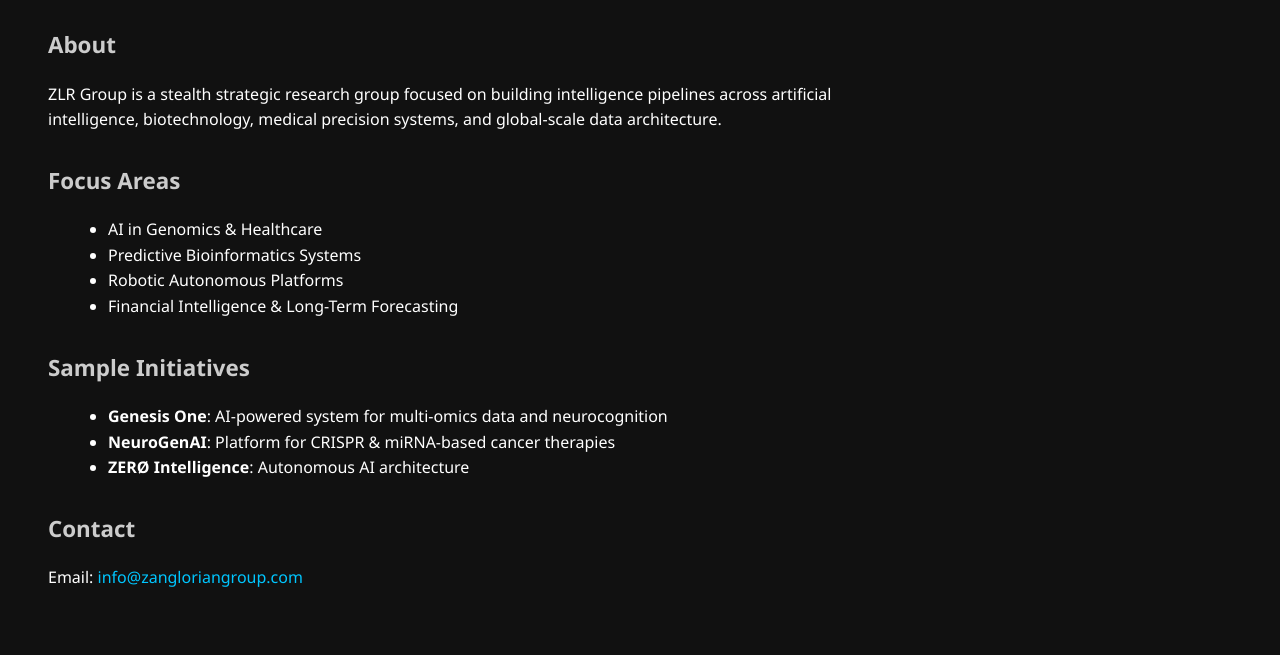
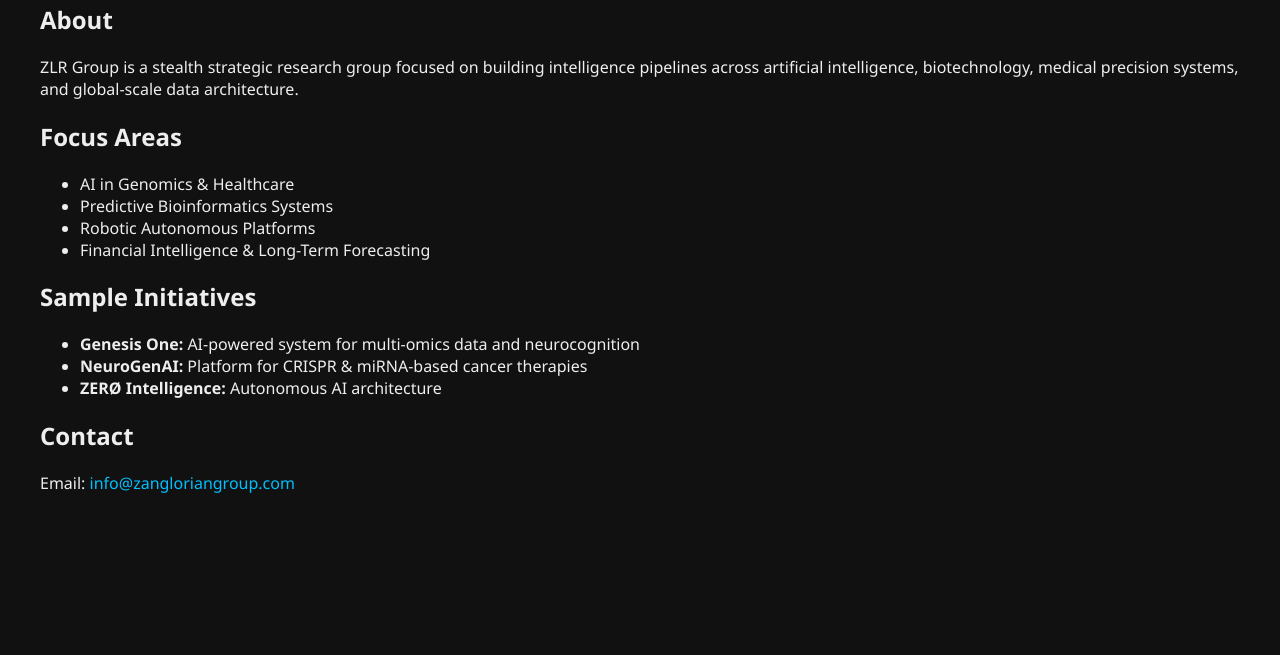
Before and after one commit to arashzangeneh/zlr-site, a plain HTML site: page index.html in a window 1280 px wide. Shown: the part 165-820 px from the top of the page. Drawn offline with Linux system fonts and the light colour scheme.

Commit message:
Update index.html

```diff
--- a/index.html
+++ b/index.html
@@ -4,54 +4,35 @@
   <meta charset="UTF-8" />
   <meta name="viewport" content="width=device-width, initial-scale=1.0" />
   <title>ZLR Group</title>
-  <meta name="description" content="Strategic Intelligence, Artificial Intelligence, Global Vision" />
+  <style>
+    body {
+      margin: 0;
+      padding: 40px;
+      background-color: #111;
+      color: #eee;
+      font-family: 'Segoe UI', Tahoma, Geneva, Verdana, sans-serif;
+    }
+    h1 {
+      color: #fff;
+    }
+    a {
+      color: #00bfff;
+      text-decoration: none;
+    }
+  </style>
 
-  <!-- Google Analytics (debug_mode فعال) -->
+  <!-- Google Tag (gtag.js) -->
   <script async src="https://www.googletagmanager.com/gtag/js?id=G-QJW3ZJ5X25"></script>
   <script>
     window.dataLayer = window.dataLayer || [];
-    function gtag(){dataLayer.push(arguments);}
+    function gtag(){ dataLayer.push(arguments); }
     gtag('js', new Date());
-    gtag('config', 'G-QJW3ZJ5X25', {
-      debug_mode: true
-    });
+    gtag('config', 'G-QJW3ZJ5X25');
   </script>
 
-  <style>
-    body {
-      background-color: #111;
-      color: #fff;
-      font-family: 'Segoe UI', Tahoma, Geneva, Verdana, sans-serif;
-      padding: 40px;
-      line-height: 1.6;
-    }
-    h1 {
-      font-size: 2rem;
-      margin-bottom: 10px;
-    }
-    h2 {
-      font-size: 1.4rem;
-      margin-top: 30px;
-      color: #ccc;
-    }
-    ul {
-      margin-top: 10px;
-      margin-left: 20px;
-    }
-    a {
-      color: #00c6ff;
-      text-decoration: none;
-    }
-    a:hover {
-      text-decoration: underline;
-    }
-    p {
-      max-width: 800px;
-    }
-  </style>
 </head>
+<body>
 
-<body>
   <h1>ZLR Group</h1>
   <p><em>Strategic Intelligence – Artificial Intelligence – Global Reach</em></p>
 
@@ -68,12 +49,13 @@
 
   <h2>Sample Initiatives</h2>
   <ul>
-    <li><strong>Genesis One</strong>: AI-powered system for multi-omics data and neurocognition</li>
-    <li><strong>NeuroGenAI</strong>: Platform for CRISPR & miRNA-based cancer therapies</li>
-    <li><strong>ZERØ Intelligence</strong>: Autonomous AI architecture</li>
+    <li><strong>Genesis One:</strong> AI-powered system for multi-omics data and neurocognition</li>
+    <li><strong>NeuroGenAI:</strong> Platform for CRISPR & miRNA-based cancer therapies</li>
+    <li><strong>ZERØ Intelligence:</strong> Autonomous AI architecture</li>
   </ul>
 
   <h2>Contact</h2>
   <p>Email: <a href="mailto:info@zangloriangroup.com">info@zangloriangroup.com</a></p>
+
 </body>
 </html>
```
